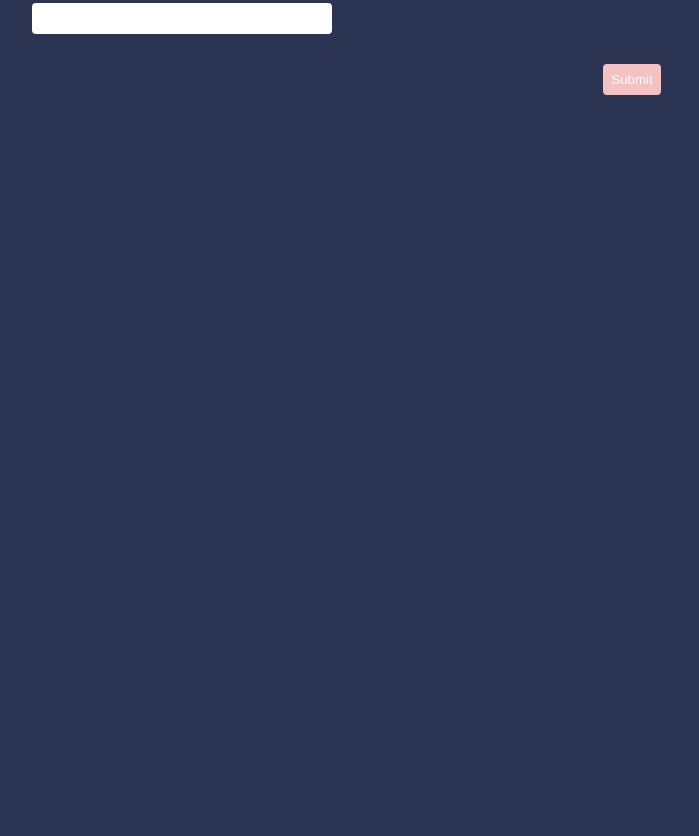
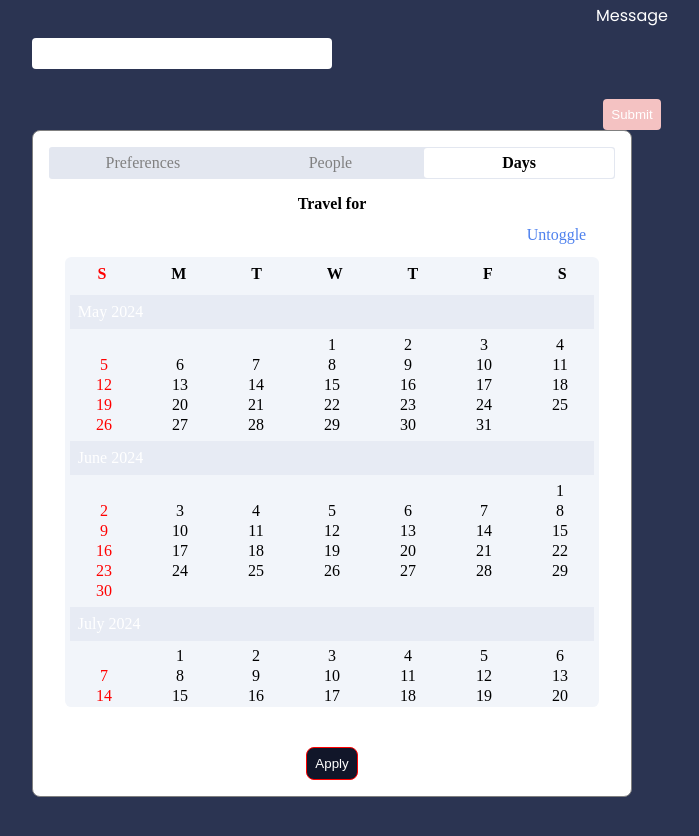
Before and after one commit to gkhayer/sample1, a React (Vite) app: page /help/contact in a window 1280 px wide. Shown: the part 540-1376 px from the top of the page, without its empty margins (8-707 px from the left). Before the commit the page ends 800 px from the top, so only its background shows below. Built offline with nearby package versions, Linux system fonts and the light colour scheme.

Commit message:
move calendar to contact file

```diff
--- a/src/index.css
+++ b/src/index.css
@@ -14,7 +14,7 @@ body {
   background: var(--secondary);
 }
 * {
-  color: #fff;
+ color: #fff;
   margin: 0;
 }
 p {
@@ -150,3 +150,15 @@ form label span {
 .breadcrumbs .crumb a {
   color: #ddd;
 }
+
+.sticky-month-header {
+  position: sticky;
+  top: 0;
+  z-index: 2;
+}
+
+.sticky-header {
+  position: sticky;
+  top: 0;
+  z-index: 3;
+}
--- a/src/pages/Help/Calendar.tsx
+++ b/src/pages/Help/Calendar.tsx
@@ -1,7 +1,304 @@
-const Calendar = () => {
+import { useState } from "react";
+
+interface CalendarProps {
+  monthsToShow: number;
+}
+const calendarTabs = [
+  {
+    name: "Preferences",
+    id: 1,
+    selected: false,
+  },
+  {
+    name: "People",
+    id: 2,
+    selected: false,
+  },
+  {
+    name: "Days",
+    id: 3,
+    selected: true,
+  },
+];
+
+const weekdays = [
+  "Sunday",
+  "Monday",
+  "Tuesday",
+  "Wednesday",
+  "Thursday",
+  "Friday",
+  "Saturday",
+];
+
+const Calendar: React.FC<CalendarProps> = ({ monthsToShow }) => {
+  const [toggle, setToggle] = useState(true);
+  const [isHovered, setIsHovered] = useState(false);
+  const currentDate = new Date();
+  const months = [];
+
+  const handleMouseEnter = () => {
+    setIsHovered(true);
+  };
+
+  const handleMouseLeave = () => {
+    setIsHovered(false);
+  };
+
+  // Generate the months to display
+  for (let i = 0; i < monthsToShow; i++) {
+    const monthDate = new Date(currentDate);
+    monthDate.setMonth(currentDate.getMonth() + i);
+    months.push(monthDate);
+  }
+
+  // Function to get days in a month
+  const getDaysInMonth = (year: number, month: number) => {
+    return new Date(year, month + 1, 0).getDate();
+  };
+
+  // Function to get the starting day of the week for a month
+  const getStartDayOfWeek = (year: number, month: number) => {
+    return new Date(year, month, 1).getDay();
+  };
+
   return (
-    <div>Calendar</div>
-  )
-}
+    <>
+      <div style={calendarContainer}>
+        <div style={tabsHeader}>
+          <div style={list}>
+            {calendarTabs.map((tab) => (
+              <span key={tab.id} style={tab.selected ? selected : listItems}>
+                {tab.name}
+              </span>
+            ))}
+          </div>
+        </div>
+        <div
+          style={{
+            transform: `scale(${isHovered ? 1.1 : 1})`,
+            transition: "transform 0.2s ease-in-out",
+            margin: "1rem",
+          }}
+          onMouseEnter={handleMouseEnter}
+          onMouseLeave={handleMouseLeave}
+        >
+          <span
+            style={{ fontWeight: "bold", color: "black", textAlign: "start" }}
+          >
+            Travel for
+          </span>
+          <div className="calendarSection">
+            {/* Specific date and Toggle */}
+            <div style={specificDateSection}>
+              <span>Specific date</span>
+              <span
+                style={{ cursor: "pointer", color: "#4e81ee" }}
+                onClick={() => setToggle(!toggle)}
+              >
+                {toggle ? "Untoggle" : "Toggle"}
+              </span>
+            </div>
+            {/* Starting Calendar */}
+            <div style={calendar}>
+              <div style={weekdayStyle}>
+                {weekdays.map((weekday, index) => (
+                  <div
+                    style={{
+                      color: index === 0 ? "red" : "black",
+                      ...gridItem,
+                    }}
+                    key={index}
+                  >
+                    {weekday.slice(0, 1)}
+                  </div>
+                ))}
+              </div>
+              <div style={calendarContent}>
+                <div style={gridContainer}>
+                  {months.map((month, index) => (
+                    <>
+                      <div key={index} style={gridContainer}>
+                        <div style={monthHeader}>
+                          {month.toLocaleString("default", { month: "long" })}{" "}
+                          {month.getFullYear()}
+                        </div>
 
-export default Calendar
+                        <table>
+                          <tbody>
+                            {[...Array(6)].map((_, weekIndex) => {
+                              if (
+                                weekIndex * 7 -
+                                  getStartDayOfWeek(
+                                    month.getFullYear(),
+                                    month.getMonth()
+                                  ) +
+                                  1 >
+                                getDaysInMonth(
+                                  month.getFullYear(),
+                                  month.getMonth()
+                                )
+                              ) {
+                                return null; // Don't render the 6th row if it's not needed for the current month
+                              }
+                              return (
+                                <tr key={weekIndex}>
+                                  {[...Array(7)].map((_, dayIndex) => {
+                                    const dayOfMonth =
+                                      weekIndex * 7 +
+                                      dayIndex -
+                                      getStartDayOfWeek(
+                                        month.getFullYear(),
+                                        month.getMonth()
+                                      ) +
+                                      1;
+                                    return (
+                                      <td
+                                        key={dayIndex}
+                                        style={{
+                                          color:
+                                            dayIndex === 0 ? "red" : "black",
+                                        }}
+                                      >
+                                        {dayOfMonth > 0 &&
+                                        dayOfMonth <=
+                                          getDaysInMonth(
+                                            month.getFullYear(),
+                                            month.getMonth()
+                                          )
+                                          ? dayOfMonth
+                                          : ""}
+                                      </td>
+                                    );
+                                  })}
+                                </tr>
+                              );
+                            })}
+                          </tbody>
+                        </table>
+                      </div>
+                    </>
+                  ))}
+                </div>
+              </div>
+            </div>
+          </div>
+        </div>
+        <div style={buttonContainer}>
+          <button style={applyButton}>Apply</button>
+        </div>
+      </div>
+    </>
+  );
+};
+
+export default Calendar;
+
+const calendarContainer = {
+  display: "flex",
+  flexFlow: "column nowrap",
+  justifyContent: "flex-start",
+  backgroundColor: "white",
+  borderRadius: ".5rem",
+  padding: "1rem",
+  color: "black",
+  fontFamily: "ui-serif",
+  width: "50%",
+  border: "1px solid grey",
+};
+
+const tabsHeader = {
+  position: "relative",
+  height: "2rem",
+  width: "100%",
+};
+
+const list = {
+  display: "flex",
+  justifyContent: "space-around",
+  alignItems: "center",
+  backgroundColor: "#e3e7f0",
+  borderRadius: ".2rem",
+  width: "100%",
+  position: "absolute",
+  top: 0,
+  bottom: 0,
+};
+
+const listItems = {
+  color: "grey",
+  listStyle: "none",
+  width: "100%",
+  padding: ".3rem",
+};
+
+const selected = {
+  backgroundColor: "white",
+  color: "black",
+  listStyle: "none",
+  width: "100%",
+  borderRadius: ".2rem",
+  fontWeight: "bold",
+  padding: ".4rem",
+  marginRight: "1px",
+};
+
+const specificDateSection = {
+  display: "flex",
+  justifyContent: "space-between",
+  padding: ".8rem",
+};
+
+const calendarContent = {
+  height: "52vh",
+  width: "100%",
+  overflow: "scroll",
+  scrollBehavior: "smooth",
+  scrollbarWidth: "none",
+};
+
+const calendar = {
+  backgroundColor: "#f2f5fa",
+  width: "100%",
+  borderRadius: ".4rem",
+};
+
+const gridContainer = {
+  display: "grid",
+  gridTemplateRows: "auto",
+};
+
+const gridItem = {
+  padding: ".5rem",
+};
+
+const weekdayStyle = {
+  display: "flex",
+  justifyContent: "space-around",
+  fontWeight: "bold",
+};
+
+const applyButton = {
+  backgroundColor: "#111629",
+  color: "white",
+  borderRadius: ".5rem",
+  border: "1px solid red",
+  padding: ".5rem",
+};
+
+const monthHeader = {
+  display: "flex",
+  justifyContent: "space-between",
+  backgroundColor: "#e7ebf4",
+  padding: ".5rem",
+  margin: ".3rem",
+  position: "sticky",
+  top: 0,
+  zIndex: 4,
+};
+
+const buttonContainer = {
+  display: "flex",
+  justifyContent: "center",
+  marginTop: "1.5rem",
+};
--- a/src/pages/Help/Contact.tsx
+++ b/src/pages/Help/Contact.tsx
@@ -1,6 +1,9 @@
+import Calendar from "./Calendar";
+
 const Contact = () => {
   return (
     <div className="contact">
+      <h2>Book an Appointment?</h2>
 
       <div>
         Lorem ipsum dolor sit amet consectetur, adipisicing elit. Inventore
@@ -20,6 +23,8 @@ const Contact = () => {
         </label>
         <button>Submit</button>
       </form>
+
+      <Calendar monthsToShow={12} />
     </div>
   );
 };
```
